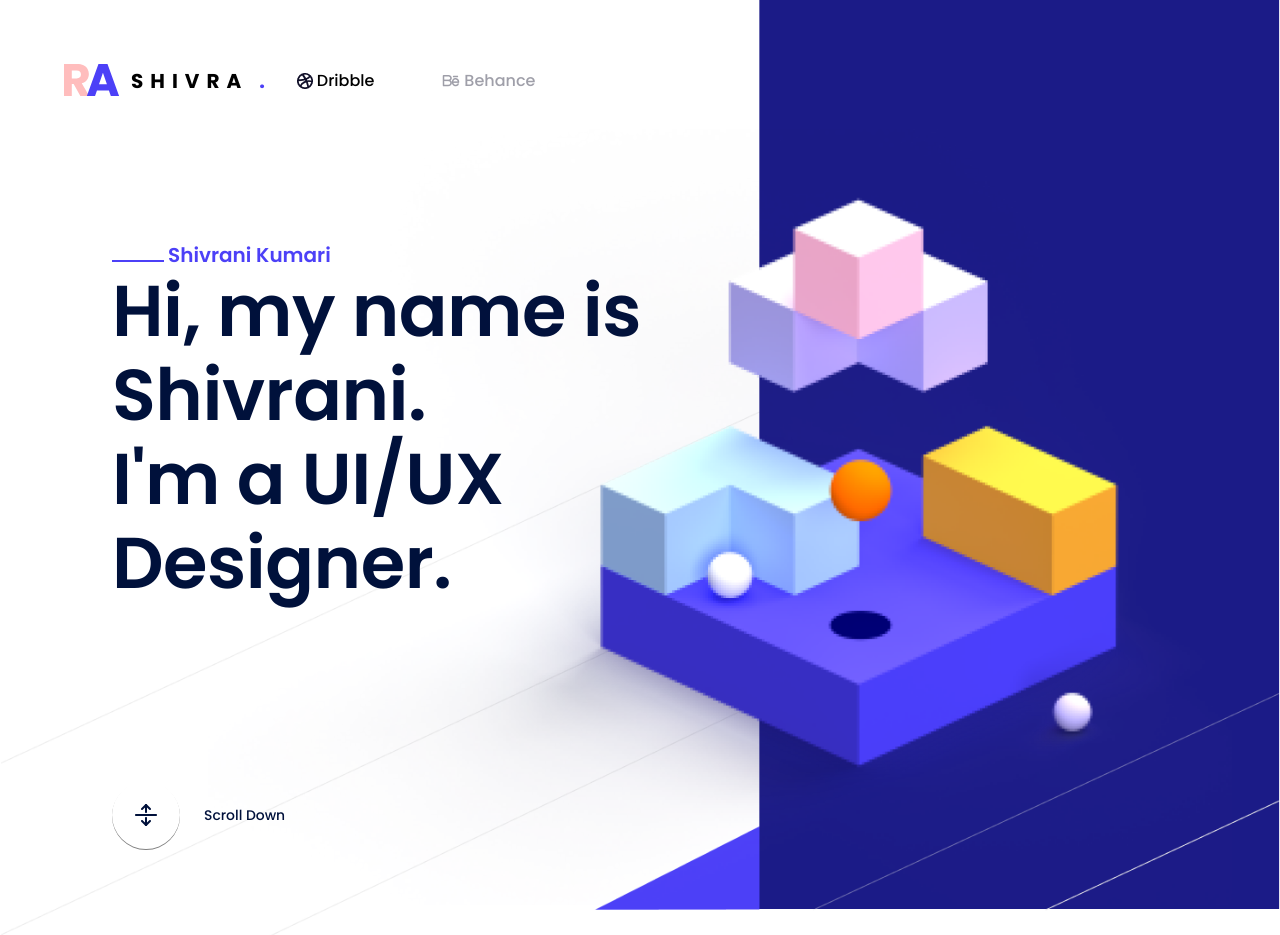
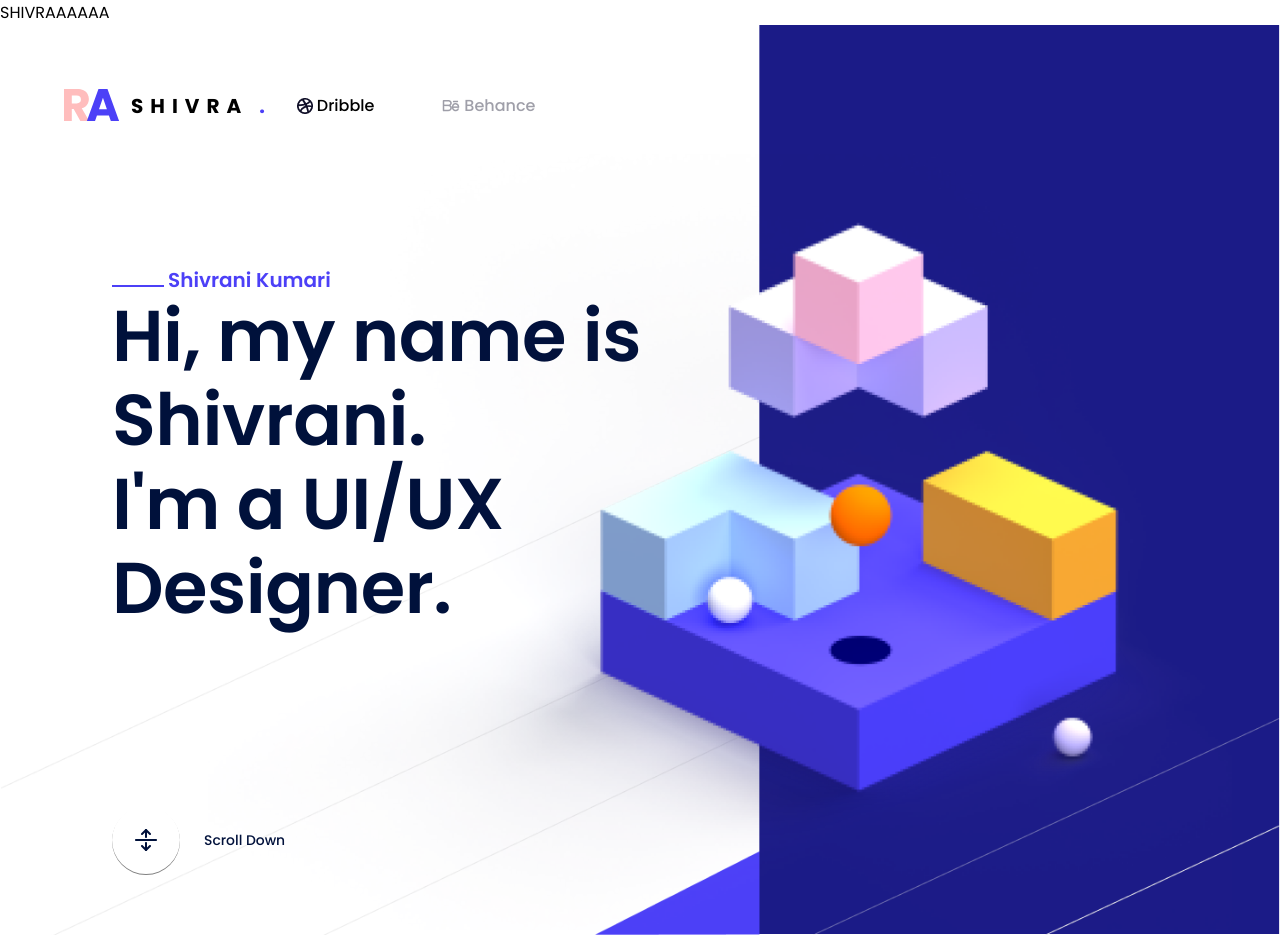
Before and after one commit to AaishaDev/Design-Portfolio, a plain HTML site: page index.html in a window 1280 px wide. Shown: the top 935 px of the page. Drawn offline with nearby package versions, Linux system fonts and the light colour scheme.

Commit message:
Update index.html

```diff
--- a/index.html
+++ b/index.html
@@ -20,6 +20,7 @@
     <title>Shivrani's Portfolio</title>
   </head>
   <body>
+    <p>SHIVRAAAAAA</p>
     <div id="top" class="hero">
       <div class="navbar">
         <a class="logo">
```
